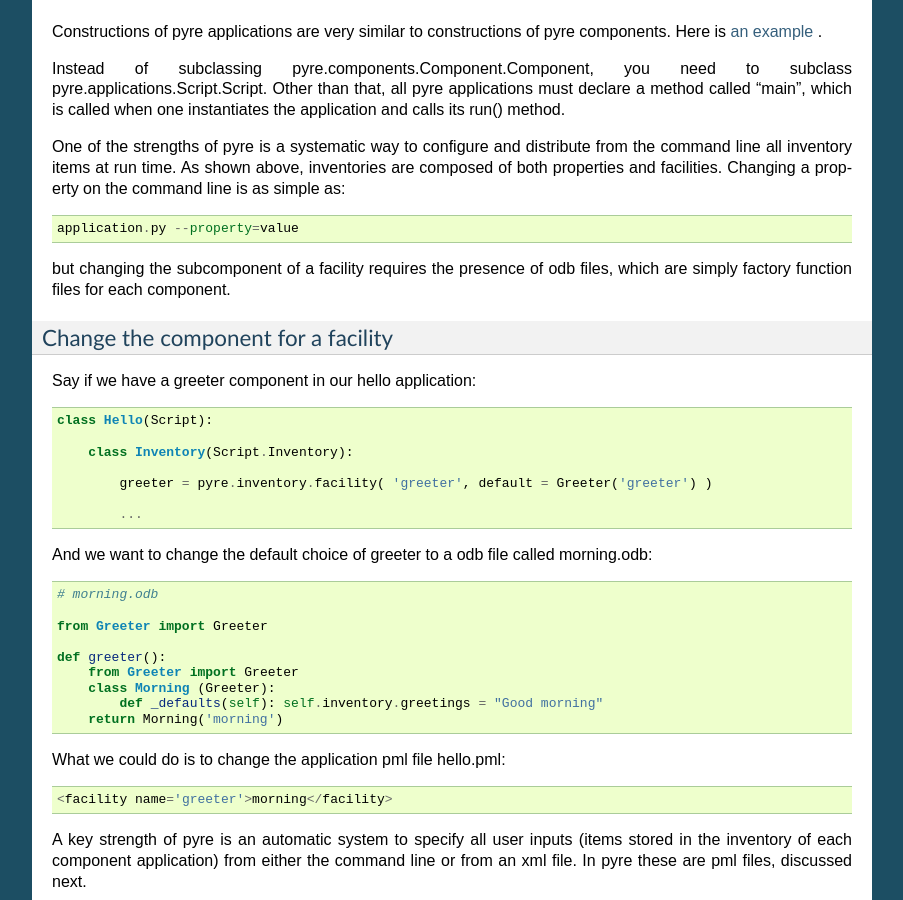
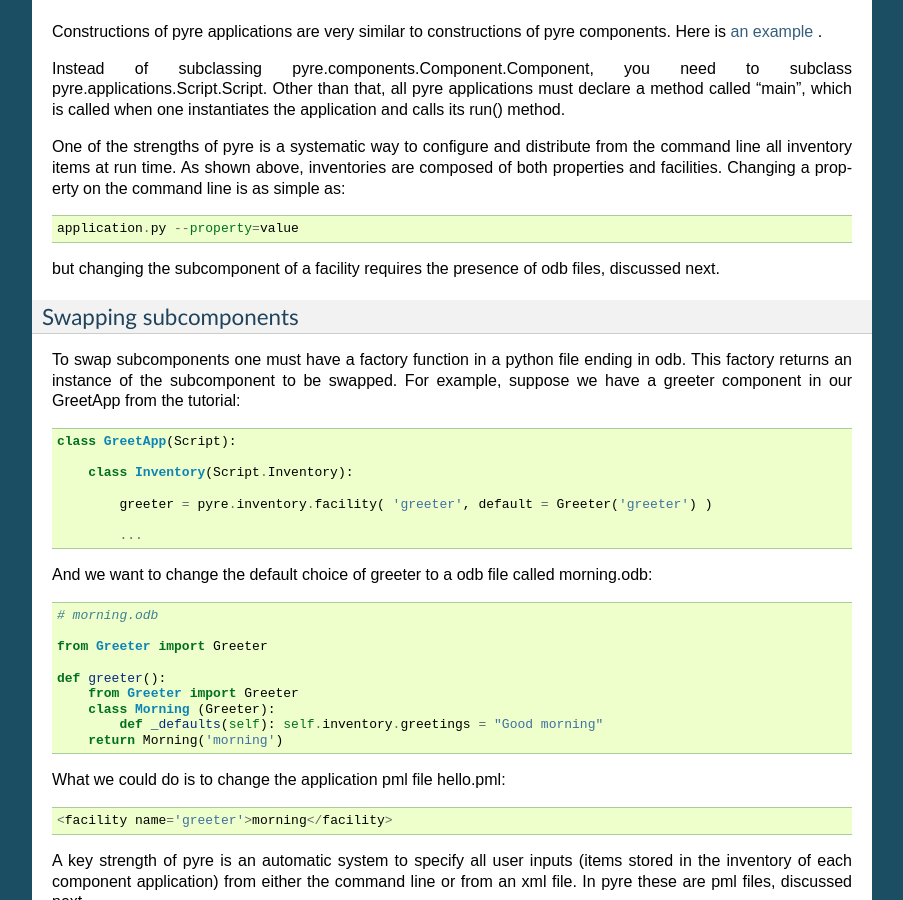
Before and after one commit to danse-inelastic/pyre, a Sphinx documentation site: the page built from docs/pyreBasics.rst, in a window 1280 px wide and 900 px high, scrolled down 3535 px. Shown: the whole window, without its empty margins (198-1101 px from the left). Built offline with Sphinx 7.4.7, drawn with Linux system fonts in a browser that asks for light colours; formulas are drawn with MathJax 3; some of the changed text lies outside the part shown.

```diff
--- a/docs/conf.py
+++ b/docs/conf.py
@@ -16,8 +16,8 @@ import sys, os
 # If extensions (or modules to document with autodoc) are in another directory,
 # add these directories to sys.path here. If the directory is relative to the
 # documentation root, use os.path.abspath to make it absolute, like shown here.
-#sys.path.append(os.path.abspath('.'))
-
+sys.path.append(os.path.abspath('.'))
+sys.path.append(os.path.abspath('../../pyreJiao/packages/pyre'))#this is a hack--it only works on Brandon's machine
 # -- General configuration -----------------------------------------------------
 
 # Add any Sphinx extension module names here, as strings. They can be extensions
@@ -115,7 +115,7 @@ html_theme = 'default'
 # The name of an image file (within the static path) to use as favicon of the
 # docs.  This file should be a Windows icon file (.ico) being 16x16 or 32x32
 # pixels large.
-#html_favicon = None
+html_favicon = 'pyre_logo_32.ico'
 
 # Add any paths that contain custom static files (such as style sheets) here,
 # relative to this directory. They are copied after the builtin static files,
@@ -128,7 +128,7 @@ html_static_path = ['_static']
 
 # If true, SmartyPants will be used to convert quotes and dashes to
 # typographically correct entities.
-#html_use_smartypants = True
+html_use_smartypants = True
 
 # Custom sidebar templates, maps document names to template names.
 #html_sidebars = {}
@@ -147,7 +147,7 @@ html_static_path = ['_static']
 #html_split_index = False
 
 # If true, links to the reST sources are added to the pages.
-#html_show_sourcelink = True
+html_show_sourcelink = True
 
 # If true, an OpenSearch description file will be output, and all pages will
 # contain a <link> tag referring to it.  The value of this option must be the
--- a/docs/pyreBasics.rst
+++ b/docs/pyreBasics.rst
@@ -237,14 +237,14 @@ One of the strengths of pyre is a systematic way to configure and distribute fro
 
   application.py --property=value
 
-but changing the subcomponent of a facility requires the presence of odb files, which are simply factory function files for each component.
+but changing the subcomponent of a facility requires the presence of odb files, discussed next.
 
-Change the component for a facility
-^^^^^^^^^^^^^^^^^^^^^^^^^^^^^^^^^^^
+Swapping subcomponents
+^^^^^^^^^^^^^^^^^^^^^^
 
-Say if we have a greeter component in our hello application::
+To swap subcomponents one must have a factory function in a python file ending in odb.  This factory returns an instance of the subcomponent to be swapped.  For example, suppose we have a greeter component in our GreetApp from the tutorial::
 
-     class Hello(Script):
+     class GreetApp(Script):
 
          class Inventory(Script.Inventory):
 
@@ -263,6 +263,9 @@ And we want to change the default choice of greeter to a odb file called morning
          class Morning (Greeter):
              def _defaults(self): self.inventory.greetings = "Good morning"
          return Morning('morning')
+
+
+
 
 
 What we could do is to change the application pml file hello.pml::
```
Also changed, not shown: docs/pyrePackages.rst (+19 -1 lines), docs/pyreTutorials.rst (+2 -5 lines), docs/images/pyre_logo_32.ico (added).
